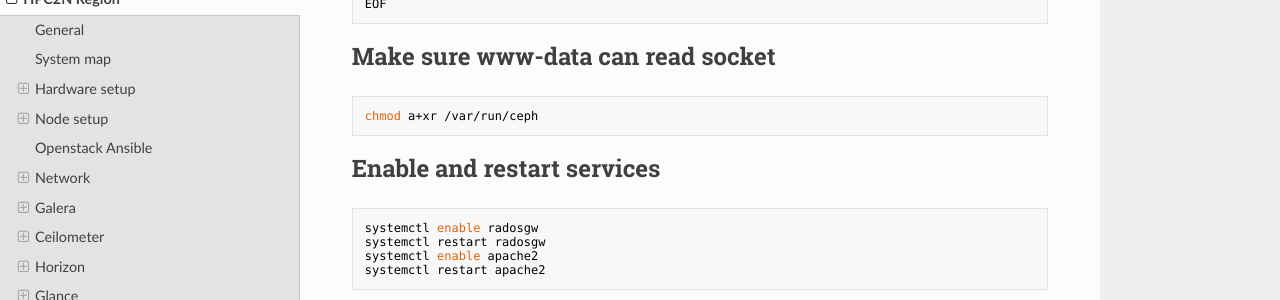
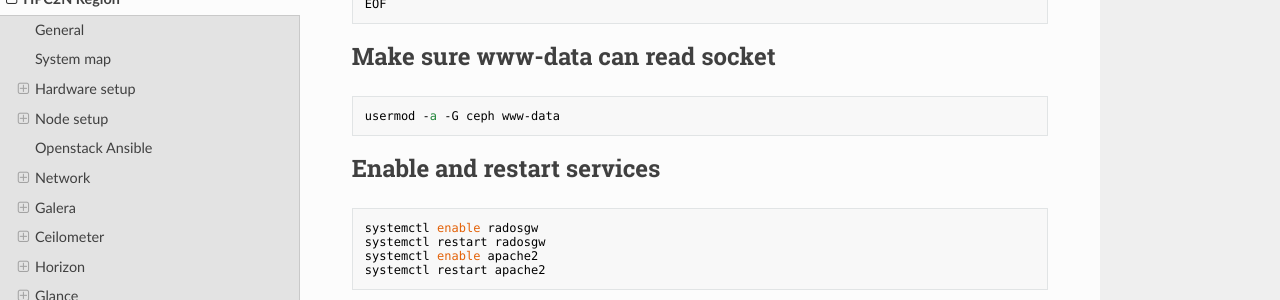
Before and after one commit to SNICScienceCloud/operators-documentation, an MkDocs documentation site: the page built from docs/config_hpc2n.md, in a window 1280 px wide and 900 px high, scrolled down 13349 px. Shown: the part 151-451 px from the top of the window. Built offline with MkDocs 1.6.1, drawn with Linux system fonts in a browser that asks for light colours; nearby versions of some CDN libraries; old or Windows-style settings are respelled for this version of MkDocs.

Commit message:
Usermod to enable apache to read socket

```diff
--- a/docs/config_hpc2n.md
+++ b/docs/config_hpc2n.md
@@ -655,7 +655,7 @@ Add the radosgw parts to ceph.conf, change EDIT_PASSWORD to the password used wh
 
 ## Make sure www-data can read socket
 
-    chmod a+xr /var/run/ceph
+    usermod -a -G ceph www-data
 
 ## Enable and restart services
 
```
